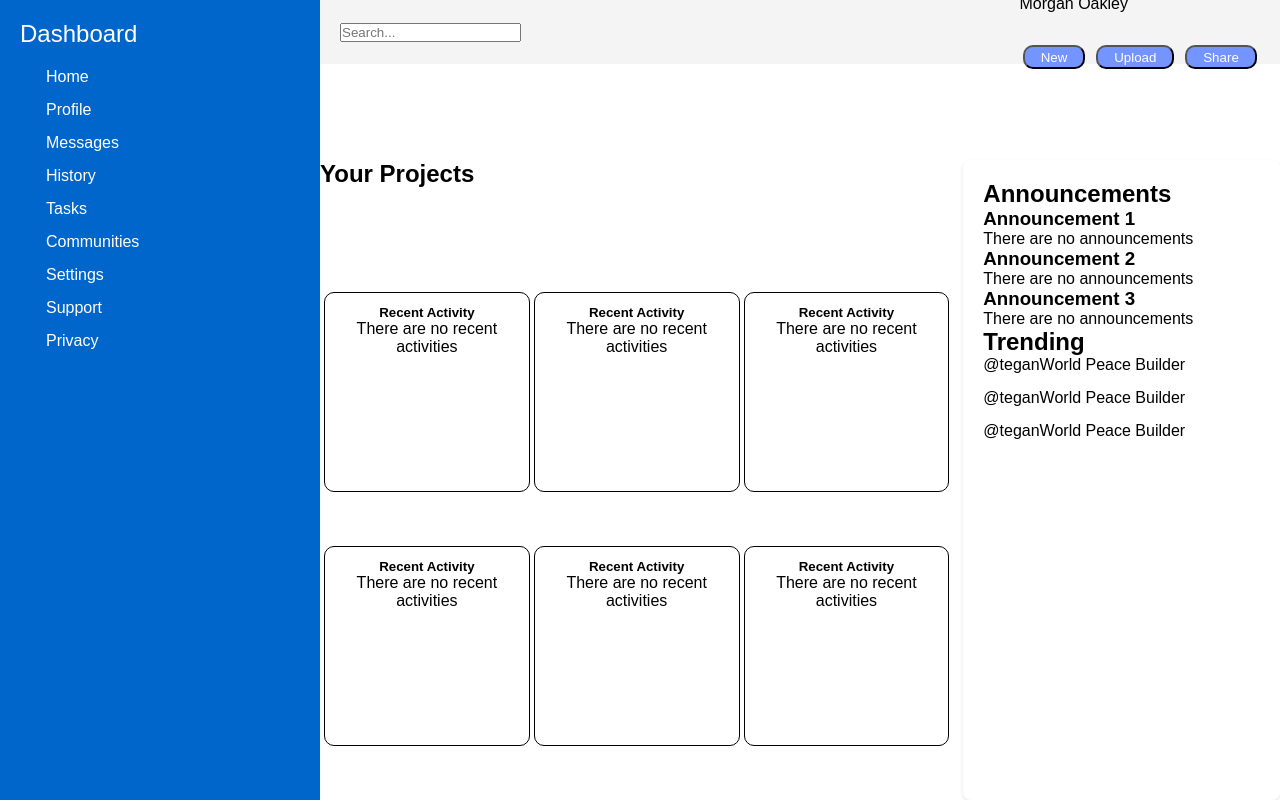
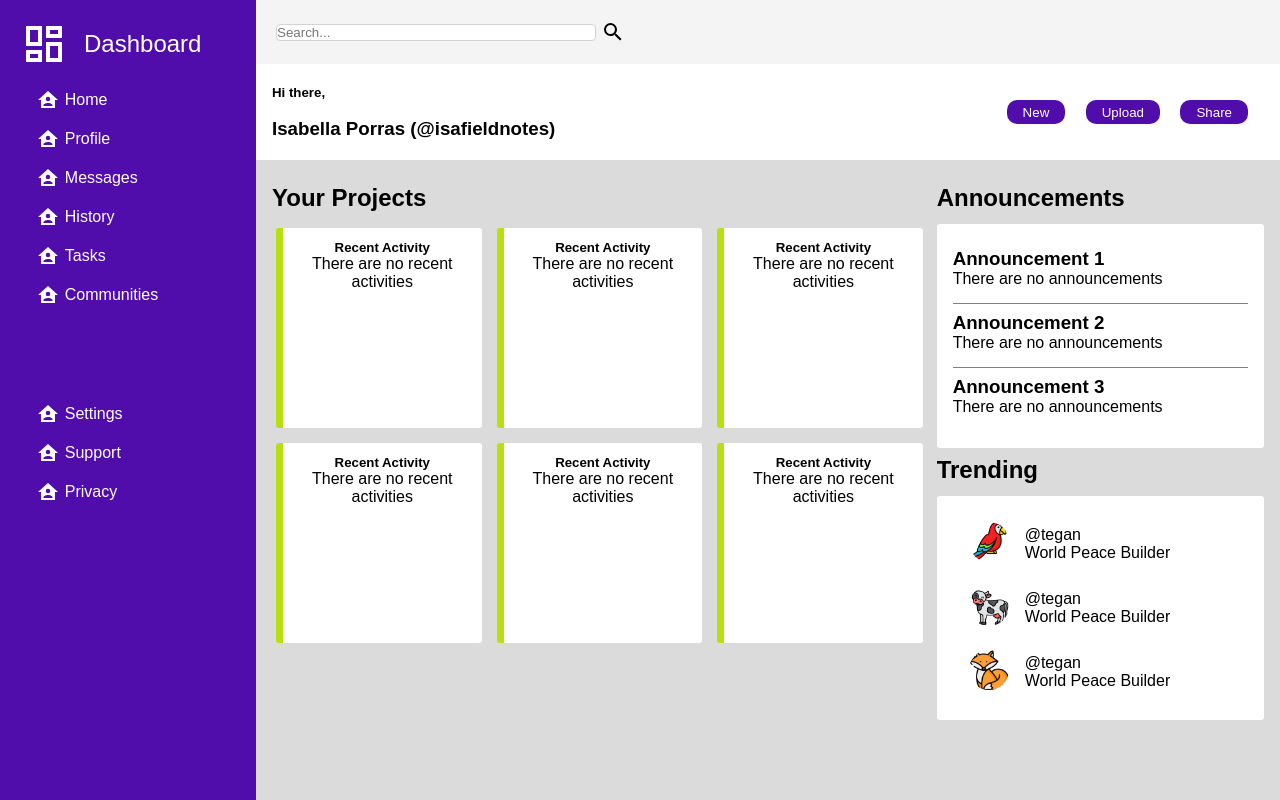
Before and after one commit to LittleHero05/AdminDash, a plain HTML site: page index.html in a window 1280 px wide. Drawn offline with Linux system fonts and the light colour scheme.

Commit message:
actually done

```diff
--- a/index.html
+++ b/index.html
@@ -7,15 +7,20 @@
     <link rel="stylesheet" href="styles.css">
 </head>
 <body>
-    <div class="container"><div class="header">
+    <div class="container">
+        <div class="header">
         <div class="search-bar">
           <input type="text" placeholder="Search...">
+          <svg xmlns="http://www.w3.org/2000/svg" class="mag-icon" viewBox="0 0 24 24"><title>magnify</title><path d="M9.5,3A6.5,6.5 0 0,1 16,9.5C16,11.11 15.41,12.59 14.44,13.73L14.71,14H15.5L20.5,19L19,20.5L14,15.5V14.71L13.73,14.44C12.59,15.41 11.11,16 9.5,16A6.5,6.5 0 0,1 3,9.5A6.5,6.5 0 0,1 9.5,3M9.5,5C7,5 5,7 5,9.5C5,12 7,14 9.5,14C12,14 14,12 14,9.5C14,7 12,5 9.5,5Z" /></svg>
         </div>
-        <div class="user-actions">
+        </div>
+        <div class="sub-header">
           <div class="user-profile">
-            <span>Morgan Oakley</span>
+            <h5>Hi there,</h5> <br>
+            <h3>Isabella Porras (@isafieldnotes)</h3>
             <i class="icon-user"></i>
           </div>
+          <div class="menu-buttons">
             <button>New</button>
             <button>Upload</button>
             <button>Share</button>
@@ -23,19 +28,22 @@
         </div>
     <div class="sidebar">
         <div class="logo">
-          <i class="icon-dashboard"></i> Dashboard
+            <svg xmlns="http://www.w3.org/2000/svg"  class="dash-logo" viewBox="0 0 24 24"><title>view-dashboard-outline</title><path d="M19,5V7H15V5H19M9,5V11H5V5H9M19,13V19H15V13H19M9,17V19H5V17H9M21,3H13V9H21V3M11,3H3V13H11V3M21,11H13V21H21V11M11,15H3V21H11V15Z" /></svg> Dashboard
         </div>
         <nav class="nav-menu">
             <ul>
-              <li><i class="icon-home"></i> Home</li>
-              <li><i class="icon-user"></i> Profile</li>
-              <li><i class="icon-messages"></i> Messages</li>
-              <li><i class="icon-history"></i> History</li>
-              <li><i class="icon-tasks"></i> Tasks</li>
-              <li><i class="icon-communities"></i> Communities</li>
-              <li><i class="icon-settings"></i> Settings</li>
-              <li><i class="icon-support"></i> Support</li>
-              <li><i class="icon-privacy"></i> Privacy</li>
+              <li><svg xmlns="http://www.w3.org/2000/svg" class="icon" viewBox="0 0 24 24"><title>home-account</title><path d="M12,3L2,12H5V20H19V12H22L12,3M12,8.75A2.25,2.25 0 0,1 14.25,11A2.25,2.25 0 0,1 12,13.25A2.25,2.25 0 0,1 9.75,11A2.25,2.25 0 0,1 12,8.75M12,15C13.5,15 16.5,15.75 16.5,17.25V18H7.5V17.25C7.5,15.75 10.5,15 12,15Z" /></svg> Home</li>
+              <li><svg xmlns="http://www.w3.org/2000/svg" class="icon" viewBox="0 0 24 24"><title>home-account</title><path d="M12,3L2,12H5V20H19V12H22L12,3M12,8.75A2.25,2.25 0 0,1 14.25,11A2.25,2.25 0 0,1 12,13.25A2.25,2.25 0 0,1 9.75,11A2.25,2.25 0 0,1 12,8.75M12,15C13.5,15 16.5,15.75 16.5,17.25V18H7.5V17.25C7.5,15.75 10.5,15 12,15Z" /></svg>Profile</li>
+              <li><svg xmlns="http://www.w3.org/2000/svg" class="icon" viewBox="0 0 24 24"><title>home-account</title><path d="M12,3L2,12H5V20H19V12H22L12,3M12,8.75A2.25,2.25 0 0,1 14.25,11A2.25,2.25 0 0,1 12,13.25A2.25,2.25 0 0,1 9.75,11A2.25,2.25 0 0,1 12,8.75M12,15C13.5,15 16.5,15.75 16.5,17.25V18H7.5V17.25C7.5,15.75 10.5,15 12,15Z" /></svg>Messages</li>
+              <li><svg xmlns="http://www.w3.org/2000/svg" class="icon" viewBox="0 0 24 24"><title>home-account</title><path d="M12,3L2,12H5V20H19V12H22L12,3M12,8.75A2.25,2.25 0 0,1 14.25,11A2.25,2.25 0 0,1 12,13.25A2.25,2.25 0 0,1 9.75,11A2.25,2.25 0 0,1 12,8.75M12,15C13.5,15 16.5,15.75 16.5,17.25V18H7.5V17.25C7.5,15.75 10.5,15 12,15Z" /></svg>History</li>
+              <li><svg xmlns="http://www.w3.org/2000/svg" class="icon" viewBox="0 0 24 24"><title>home-account</title><path d="M12,3L2,12H5V20H19V12H22L12,3M12,8.75A2.25,2.25 0 0,1 14.25,11A2.25,2.25 0 0,1 12,13.25A2.25,2.25 0 0,1 9.75,11A2.25,2.25 0 0,1 12,8.75M12,15C13.5,15 16.5,15.75 16.5,17.25V18H7.5V17.25C7.5,15.75 10.5,15 12,15Z" /></svg>Tasks</li>
+              <li><svg xmlns="http://www.w3.org/2000/svg" class="icon" viewBox="0 0 24 24"><title>home-account</title><path d="M12,3L2,12H5V20H19V12H22L12,3M12,8.75A2.25,2.25 0 0,1 14.25,11A2.25,2.25 0 0,1 12,13.25A2.25,2.25 0 0,1 9.75,11A2.25,2.25 0 0,1 12,8.75M12,15C13.5,15 16.5,15.75 16.5,17.25V18H7.5V17.25C7.5,15.75 10.5,15 12,15Z" /></svg>Communities</li>
+              <div class="empty">
+
+              </div>
+              <li><svg xmlns="http://www.w3.org/2000/svg" class="icon" viewBox="0 0 24 24"><title>home-account</title><path d="M12,3L2,12H5V20H19V12H22L12,3M12,8.75A2.25,2.25 0 0,1 14.25,11A2.25,2.25 0 0,1 12,13.25A2.25,2.25 0 0,1 9.75,11A2.25,2.25 0 0,1 12,8.75M12,15C13.5,15 16.5,15.75 16.5,17.25V18H7.5V17.25C7.5,15.75 10.5,15 12,15Z" /></svg>Settings</li>
+              <li><svg xmlns="http://www.w3.org/2000/svg" class="icon" viewBox="0 0 24 24"><title>home-account</title><path d="M12,3L2,12H5V20H19V12H22L12,3M12,8.75A2.25,2.25 0 0,1 14.25,11A2.25,2.25 0 0,1 12,13.25A2.25,2.25 0 0,1 9.75,11A2.25,2.25 0 0,1 12,8.75M12,15C13.5,15 16.5,15.75 16.5,17.25V18H7.5V17.25C7.5,15.75 10.5,15 12,15Z" /></svg>Support</li>
+              <li><svg xmlns="http://www.w3.org/2000/svg" class="icon" viewBox="0 0 24 24"><title>home-account</title><path d="M12,3L2,12H5V20H19V12H22L12,3M12,8.75A2.25,2.25 0 0,1 14.25,11A2.25,2.25 0 0,1 12,13.25A2.25,2.25 0 0,1 9.75,11A2.25,2.25 0 0,1 12,8.75M12,15C13.5,15 16.5,15.75 16.5,17.25V18H7.5V17.25C7.5,15.75 10.5,15 12,15Z" /></svg>Privacy</li>
             </ul>
           </nav>
     </div>
@@ -90,20 +98,32 @@
             <h2>Trending</h2>
             <div class="trending-card-content">
                 <div class="trending-item">
+                    <div class="trending-icon">
+                        <img src="./icons/loro.png">
+                    </div>
+                    <div>
                         <span>@tegan</span>
                         <p>World Peace Builder</p>
                     </div>
-
+                </div>
                 <div class="trending-item">
+                    <div class="trending-icon">
+                        <img src="./icons/vaca.png">
+                    </div>
+                    <div>
                         <span>@tegan</span>
                         <p>World Peace Builder</p>
                     </div>
-
+                </div>
                 <div class="trending-item">
+                    <div class="trending-icon">
+                        <img src="./icons/zorro.png">
+                    </div>
+                    <div>
                         <span>@tegan</span>
                         <p>World Peace Builder</p>
                     </div>
-
+                </div>
         </div>
     </div>
 </div>
--- a/styles.css
+++ b/styles.css
@@ -11,7 +11,7 @@ body {
 
 .container {
     display: grid;
-    grid-template-columns: 1fr 3fr;
+    grid-template-columns: 1fr 4fr;
     grid-template-rows: 4rem 6rem 1fr;
     height: 100vh;
 }
@@ -27,25 +27,66 @@ body {
 
 }
 
+.search-bar {
+  display: flex;
+  align-items: center;
+}
+
+input[type="text"] {
+  width: 20rem;
+  border-radius: 4px;
+  border: 1px lightgray solid;
+}
+
 .sub-header {
-    grid-area: 2/2/3/3;
-    display: flex;
-    justify-content: space-around;
+  grid-area: 2/2/3/3;
+  display: flex;
+  justify-content: space-between;
+  align-items: center;
+  padding: 0 1rem 0 1rem;
+}
+
+.menu-buttons {
+  width: auto;
+  padding: 0;
+}
+
+.mag-icon {
+  height: 1.5rem;
+  margin-left: .3rem;
+  fill: black;
+}
+
+.icon {
+  height: 1.5rem;
+  fill: white;
+  margin-right: .3rem;
+}
+
+.dash-logo {
+  fill: white;
+  height: 3rem;
+  margin-right: 1rem;
+}
+
+.empty {
+  height: 5rem;
 }
 
 button {
     height: 1.5rem;
-    background-color: rgb(116, 148, 255);
+    background-color: #510dab;
     padding-left: 1rem;
     padding-right: 1rem;
+    margin-right: 1rem;
     color: white;
     border-radius: 10px;
-    margin: 2rem .2rem 0 .2rem;
+    border: 0;
 }
 
 .sidebar {
     grid-area: 1/1/4/2;
-    background-color: #0066cc;
+    background-color: #510dab;
     color: white;
     padding: 20px;
 }
@@ -56,25 +97,31 @@ button {
     display: grid;
     grid-template-columns: 2fr 1fr;
     gap: 10px;
+    background-color: rgb(219, 219, 219);
+    padding: 1rem;
 }
 
 .box-containers {
     grid-area: 2/1/3/2;
     display: grid;
-    gap: 4px;
+    gap: 15px;
     padding: 4px;
     grid-template-columns: repeat(auto-fit, minmax(200px, 1fr));
+    grid-auto-rows: min-content;
 }
 
 .sub-content-left {
     display: grid;
+    grid-template-rows: 3rem 1fr;
     height: auto;
 }
 
 .content-box {
     height: 200px;
-    border-radius: 10px;
-    border: 1px black solid;
+    border-radius: 3px;
+    border-left: 7px #b8df10 solid;
+    background-color: #ffffff;
+    color: black;
     text-align: center;
     font-family: sans-serif;
     font-size: 1rem;
@@ -83,11 +130,7 @@ button {
 
 .sub-content-right {
     grid-area: 1/2/2/3;
-
-  background-color: white;
-  padding: 20px;
-  border-radius: 8px;
-  box-shadow: 0 2px 4px rgba(0, 0, 0, 0.1);
+    border-radius: 8px;
 }
 
 li {
@@ -98,6 +141,11 @@ li {
     font-size: 24px;
     margin-bottom: 20px;
   }
+
+.logo {
+  display: flex;
+  align-items: center;
+}
 
   .sidebar .nav-menu ul {
     list-style: none;
@@ -120,13 +168,38 @@ li {
     margin-top: 0;
   }
 
-  .announcements h2 {
-    margin-top: 0;
+h2 {
+    padding-top: .5rem;
+    margin-bottom: 0;
+    height: 3rem;
   }
 
 
 .trending-item {
-    margin-bottom: 15px;
+    height: 4rem;
     display: flex;
     align-items: center;
+    margin-left: 1rem;
   }
+
+.announce-card-content, .trending-card-content {
+  background-color: #ffffff;
+  padding: 1rem;
+  border-radius: 3px;
+}
+
+.trending-card-content img {
+  height: 2.5rem;
+  border-radius: 30px;
+  margin-right: 1rem;
+}
+
+.announce-card {
+  height: 4rem;
+  border-bottom: 1px grey solid;
+  padding-top: .5rem;
+}
+
+.announce-card:last-of-type {
+  border: 0;
+}
```
Lines whose indentation alone changed are shown as unchanged.
